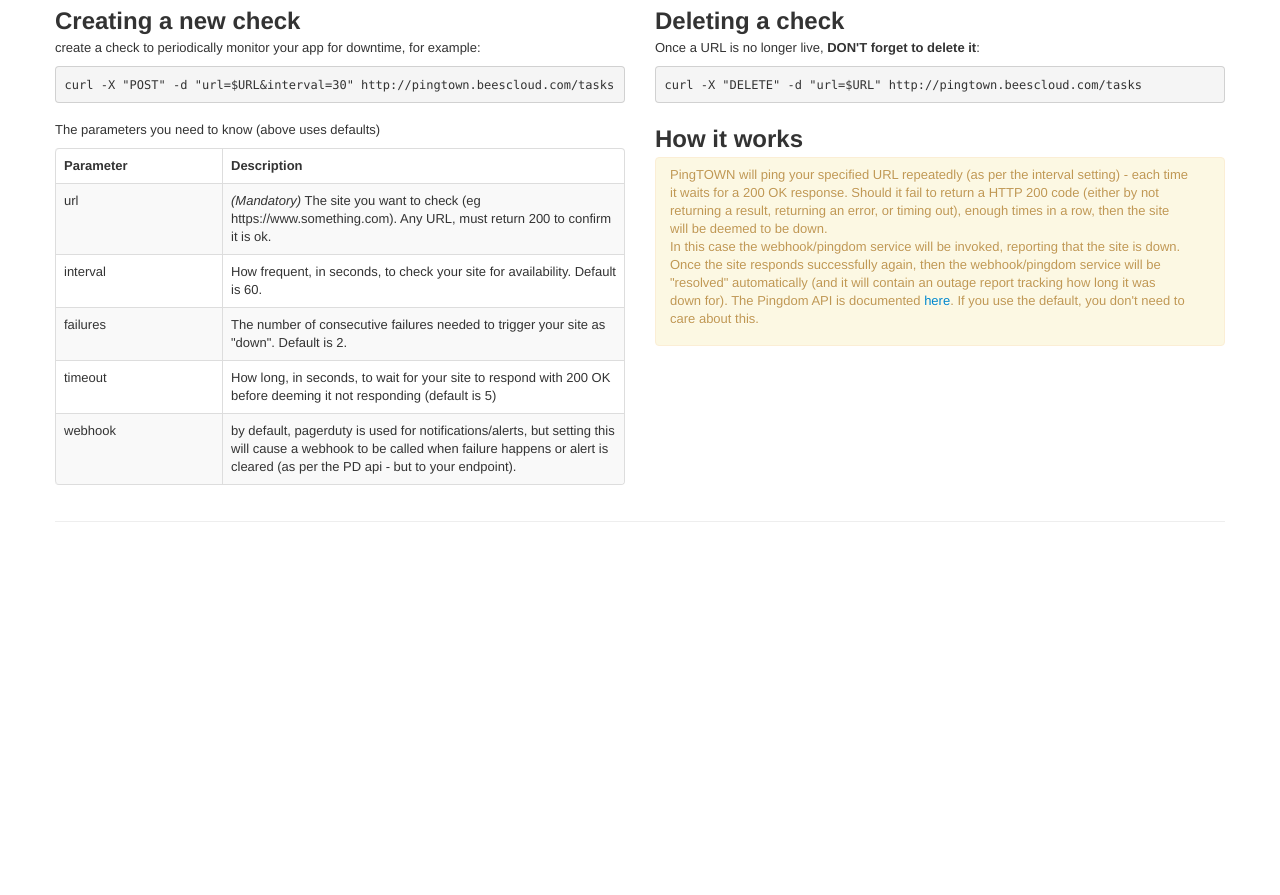
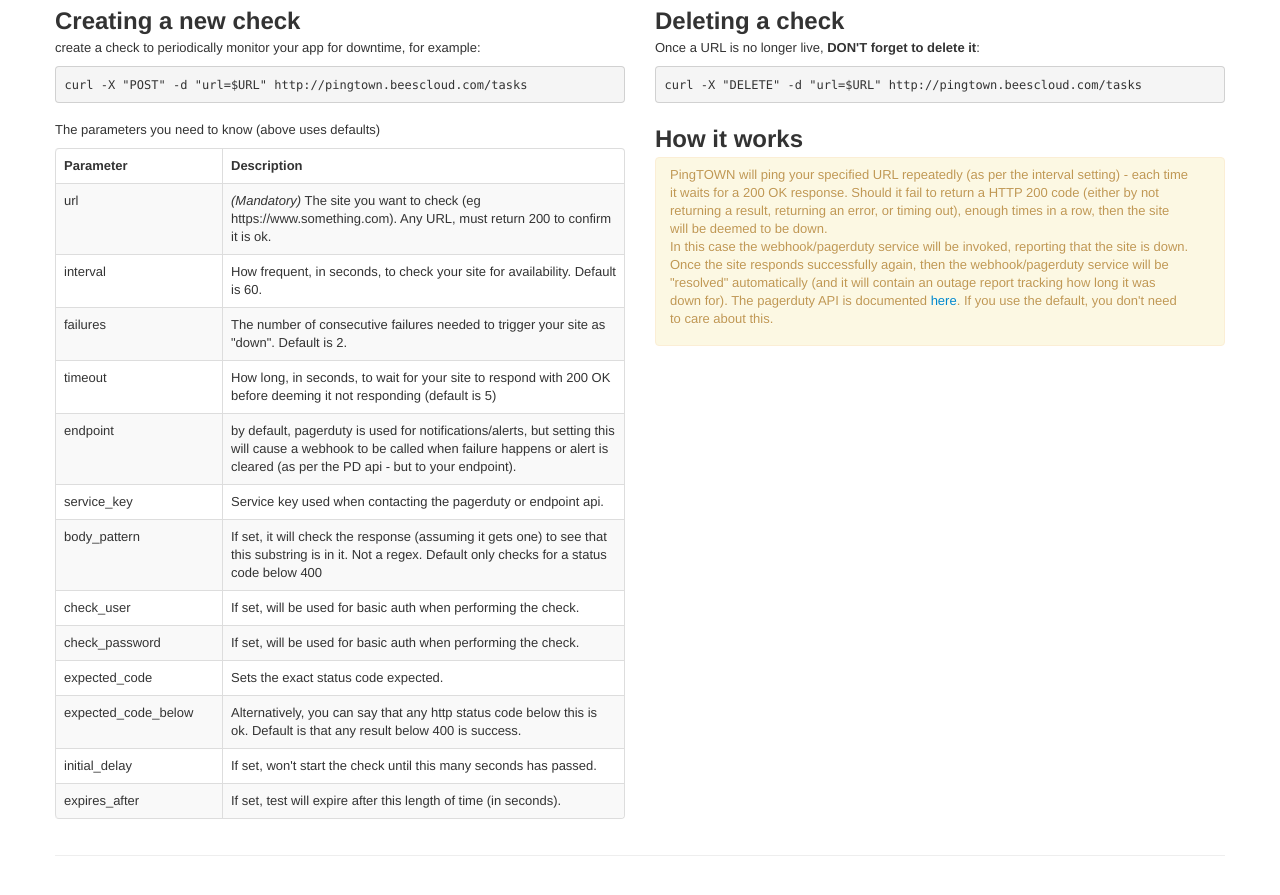
Before and after one commit to michaelneale/pingtown, a plain HTML site: page resources/public/index.html in a window 1280 px wide. Shown: the part 241-1136 px from the top of the page. Before the commit the page ends 822 px from the top, so only its background shows below. Drawn offline with Linux system fonts and the light colour scheme.

Commit message:
added password auth for checked sites

```diff
--- a/resources/public/index.html
+++ b/resources/public/index.html
@@ -69,7 +69,7 @@ curl -X "DELETE" -d "url=http://localhost:8000" http://localhost:3000/tasks
           <h2>Creating a new check</h2>
            <p>create a check to periodically monitor your app for downtime, for example:</p>
           <p>
-            <pre class="prettyprint">curl -X "POST" -d "url=$URL&interval=30" http://pingtown.beescloud.com/tasks</pre>
+            <pre class="prettyprint">curl -X "POST" -d "url=$URL" http://pingtown.beescloud.com/tasks</pre>
           </p>
           <p>
             The parameters you need to know (above uses defaults)
@@ -98,9 +98,46 @@ curl -X "DELETE" -d "url=http://localhost:8000" http://localhost:3000/tasks
                <td>How long, in seconds, to wait for your site to respond with 200 OK before deeming it not responding (default is 5)</td>
              </tr>
              <tr>
-               <td>webhook</td>
+               <td>endpoint</td>
                <td>by default, pagerduty is used for notifications/alerts, but setting this will cause a webhook to be called when failure happens or alert is cleared (as per the PD api - but to your endpoint).</td>
              </tr>
+             <tr>
+               <td>service_key</td>
+               <td>Service key used when contacting the pagerduty or endpoint api.</td>
+             </tr>
+             <tr>
+               <td>body_pattern</td>
+               <td>If set, it will check the response (assuming it gets one) to see that this substring is in it. Not a regex. Default only checks for a status code below 400</td>
+             </tr>
+             <tr>
+               <td>check_user</td>
+               <td>If set, will be used for basic auth when performing the check.</td>
+             </tr>
+             <tr>
+               <td>check_password</td>
+               <td>If set, will be used for basic auth when performing the check.</td>
+             </tr>
+             <tr>
+               <td>expected_code</td>
+               <td>Sets the exact status code expected.</td>
+             </tr>
+             <tr>
+               <td>expected_code_below</td>
+               <td>Alternatively, you can say that any http status code below this is ok. Default is that any result below 400 is success.</td>
+             </tr>
+             <tr>
+               <td>initial_delay</td>
+               <td>If set, won't start the check until this many seconds has passed.</td>
+             </tr>
+             <tr>
+               <td>expires_after</td>
+               <td>If set, test will expire after this length of time (in seconds).</td>
+             </tr>
+
+
+
+
+
 
             </tbody>
           </table>
@@ -115,7 +152,7 @@ curl -X "DELETE" -d "url=http://localhost:8000" http://localhost:3000/tasks
             <p style="margin-bottom: 0;">
                 PingTOWN will ping your specified URL repeatedly (as per the interval setting) - each time it waits for a 200 OK response. Should it fail to return a HTTP 200 code (either by not returning a result, returning an error, or timing out), enough times in a row, then the site will be deemed to be down.
                 <p>
-                In this case the webhook/pingdom service will be invoked, reporting that the site is down. Once the site responds successfully again, then the webhook/pingdom service will be "resolved" automatically (and it will contain an outage report tracking how long it was down for). The Pingdom API is documented
+                In this case the webhook/pagerduty service will be invoked, reporting that the site is down. Once the site responds successfully again, then the webhook/pagerduty service will be "resolved" automatically (and it will contain an outage report tracking how long it was down for). The pagerduty API is documented
                 <a href="http://www.pagerduty.com/docs/integration-api/integration-api-documentation">here</a>. If you use the default, you don't need to care about this.
             </p>
           </div>
```
Also changed, not shown: 2 other files.
